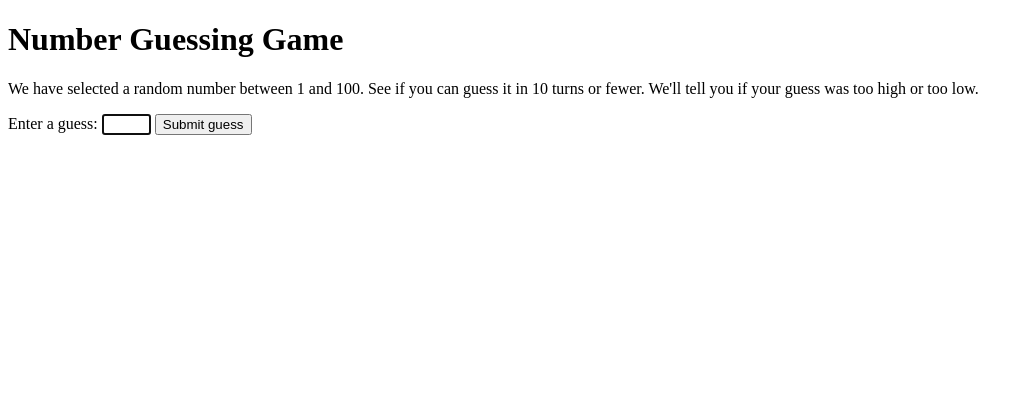
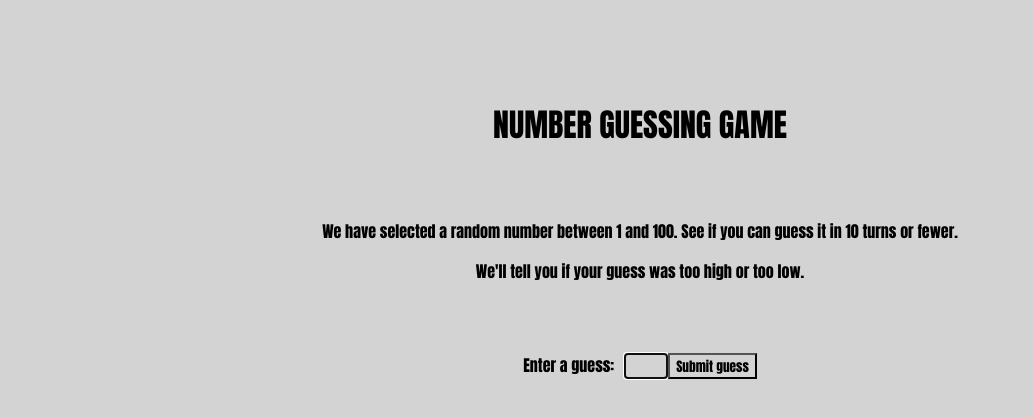
Before and after one commit to aliviasg/guessing_game, a plain HTML site: page index.html in a window 1280 px wide. Shown: the whole page, without its empty margins (0-1033 px from the left). Drawn offline with Linux system fonts and the light colour scheme.

Commit message:
some style at the texts, still in progress

```diff
--- a/index.html
+++ b/index.html
@@ -10,11 +10,12 @@
 <body>
     <h1>Number Guessing Game</h1>
 
-    <p>We have selected a random number between 1 and 100. See if you can guess it in 10 turns or fewer. We'll tell you if your guess was too high or too low.</p>
+    <p>We have selected a random number between 1 and 100. See if you can guess it in 10 turns or fewer.</p>
+    <p>We'll tell you if your guess was too high or too low.</p>
 
     <div class="form">
       <label for="guessField">Enter a guess: </label>
-      <input type="number" min="1" max="100" required id="guessField" class="guessField">
+      <input type="number" min="1" max="100" required id="guessField" class="guessField" required>
       <input type="submit" value="Submit guess" class="guessSubmit">
     </div>
 
@@ -44,6 +45,7 @@
         if (guessCount === 1) {
             guesses.textContent = 'Previous guesses: ';
         }
+
         guesses.textContent += `${userGuess} `;
 
         if (userGuess === randomNumber) {
--- a/style.css
+++ b/style.css
@@ -1,5 +1,31 @@
+* {
+  font-family:Impact, Haettenschweiler, 'Arial Narrow Bold', sans-serif;
+  background-color: lightgrey;
+}
 
+h1 {
+  margin-top: 100px;
+  margin-bottom: 70px;
+  text-transform: uppercase;
+  display: flex;
+  justify-content: center;
+  font-weight: bold;
+}
 
+p {
+  display: flex;
+  justify-content: center;
+}
+
+.form {
+  margin-top: 70px;
+  display: flex;
+  justify-content: center;
+}
+
+label {
+  padding-right: 10px;
+}
 
 /* Chrome etc */
 input::-webkit-outer-spin-button,
```
